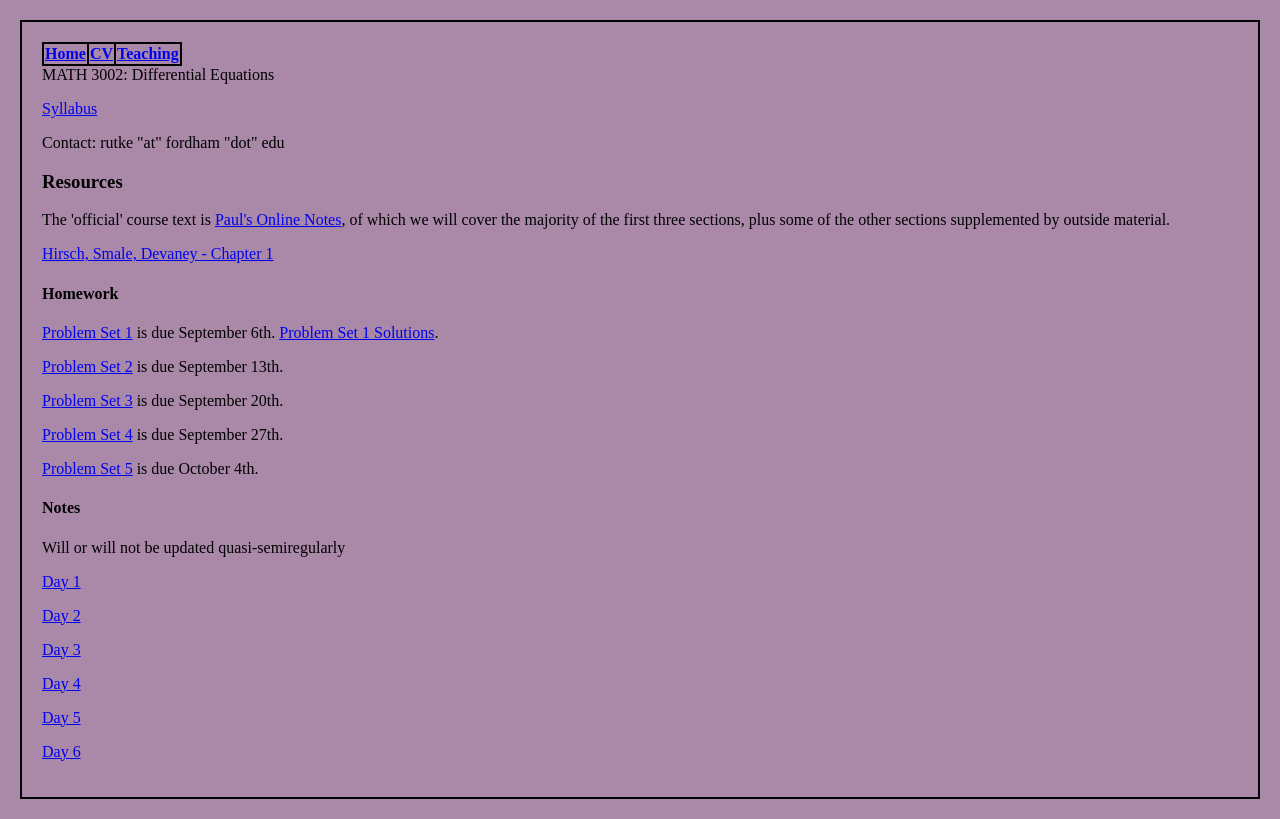
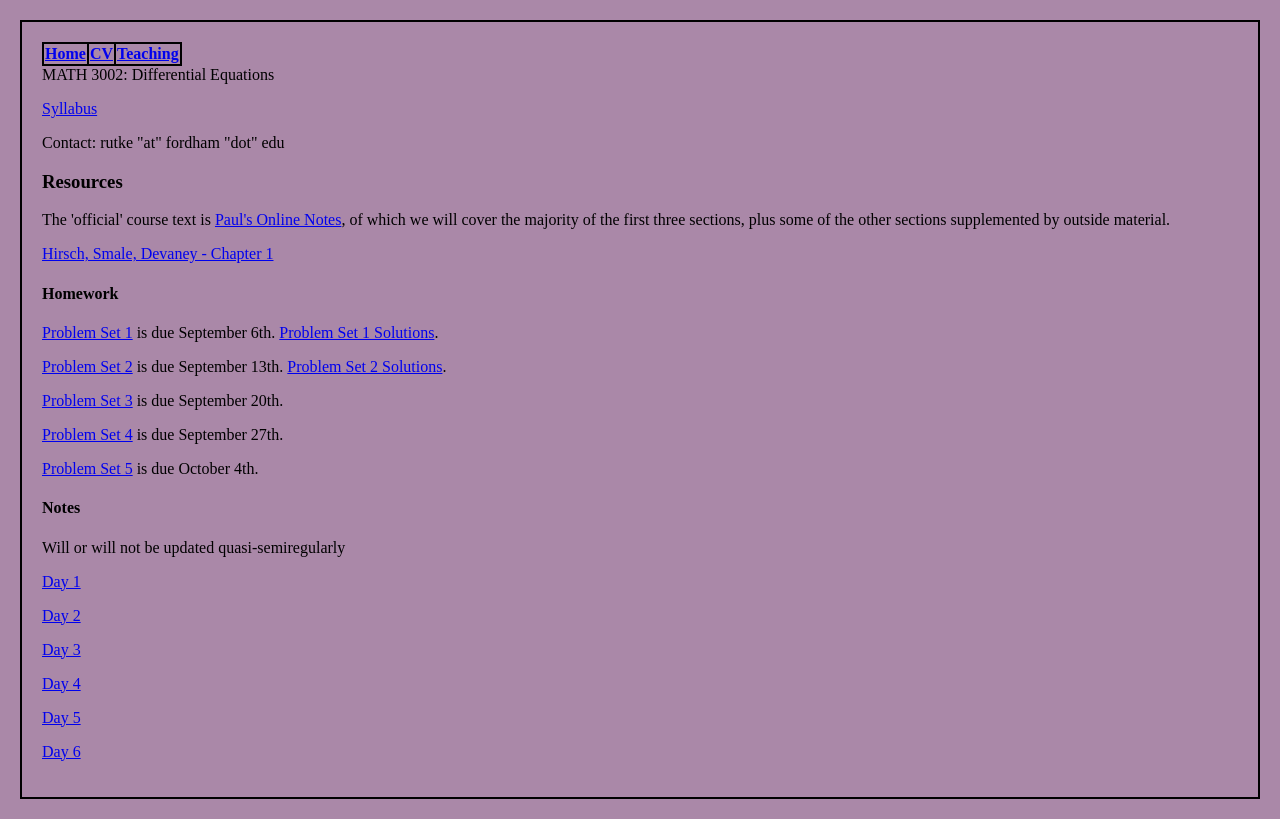
Before and after one commit to RyanUtke/ryanutke.github.io, a plain HTML site: page diffeq.html in a window 1280 px wide. Drawn offline with Linux system fonts and the light colour scheme.

Commit message:
Update diffeq.html

```diff
--- a/diffeq.html
+++ b/diffeq.html
@@ -84,6 +84,7 @@ Homework
 </p>
 <p>
 <a href="ProblemSet2.pdf">Problem Set 2</a> is due September 13th.
+<a href="ProblemSet2Soln.pdf">Problem Set 2 Solutions</a>.
 </p>
 <p>
 <a href="ProblemSet3.pdf">Problem Set 3</a> is due September 20th.
```
